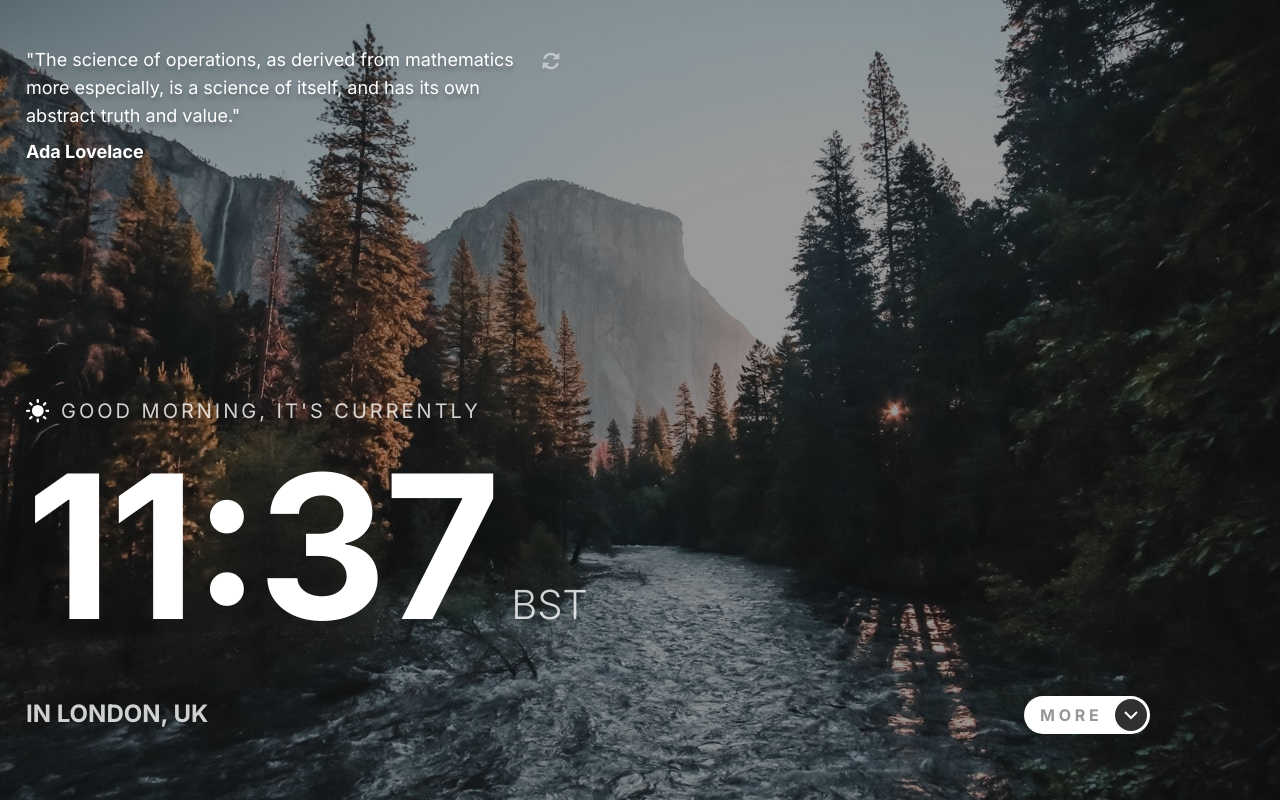
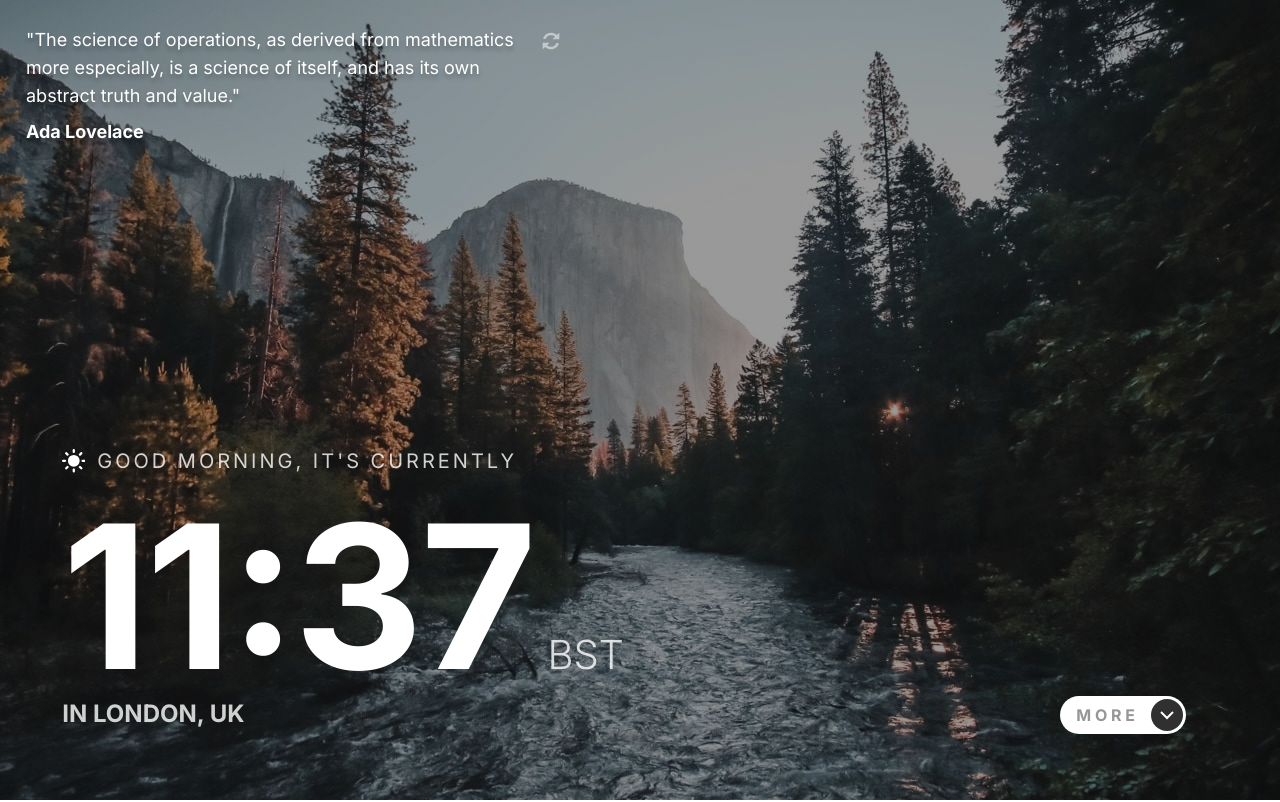
Before and after one commit to KatherineEbel/clock-app, a website with bundled scripts: page public/index.html in a window 1280 px wide. Shown: the top 802 px of the page. Built offline with nearby package versions, Linux system fonts and the light colour scheme; files whose address does not match are found by name.

Commit message:
more style/layout changes

```diff
--- a/public/css/style.css
+++ b/public/css/style.css
@@ -1,3 +1,8 @@
+
+* {
+    box-sizing: border-box;
+}
+
 :root {
     --color-text-primary: #fff;
     --color-text-secondary: #303030;
@@ -33,7 +38,7 @@
 }
 
 
-@media (min-width: 600px) {
+@media (min-width: 550px) {
     :root[data-theme="evening"] {
         --main-bg: url(/assets/tablet/bg-image-nighttime.jpg);
     }
@@ -52,7 +57,7 @@
     }
 }
 
-@media (min-width: 980px) {
+@media (min-width: 1110px) {
     :root[data-theme="evening"] {
         --main-bg: url(/assets/desktop/bg-image-nighttime.jpg);
     }
@@ -66,10 +71,16 @@
         --text-size-dt: .9375rem;
         --text-size-dd: 3.5rem;
     }
-}
 
-* {
-    box-sizing: border-box;
+    .details:after {
+        background-color: var(--color-text-secondary);
+        content: '';
+        height: 252px;
+        left: 50%;
+        opacity: 0.5;
+        width: 1px;
+        position: absolute;
+    }
 }
 
 body {
@@ -80,10 +91,6 @@ body {
     position: relative;
     height: 100vh;
     overflow: hidden;
-}
-
-body.show-more main {
-    /*transform: translateY(-325px);*/
 }
 
 body.show-more .more__arrow {
@@ -99,6 +106,7 @@ body.show-more footer {
 }
 
 main {
+    display: grid;
     position: absolute;
     inset: 0;
     background: linear-gradient(rgba(0, 0, 0, 0.4), rgba(0, 0, 0, 0.4)),
@@ -107,21 +115,16 @@ main {
     -webkit-background-size: cover;
     -moz-background-size: cover;
     -o-background-size: cover;
-    align-items: flex-start;
-    display: flex;
-    flex: 1;
-    flex-direction: column;
-    padding: var(--space-md);
     transition: bottom 300ms ease-in-out;
 }
 
-body.show-more main {
-    bottom: 320px;
+.main-wrapper {
+    display: grid;
+    padding: var(--space-md);
 }
 
-.main-container {
-    display: grid;
-    place-items: center;
+.heading {
+    place-self: flex-start;
 }
 
 .heading .attribution {
@@ -190,6 +193,10 @@ body.show-more main {
     to {
         transform: rotate(359deg);
     }
+}
+
+body.show-more main {
+    bottom: 320px;
 }
 
 body:not(.show-more) .display {
@@ -288,6 +295,7 @@ footer {
     backdrop-filter: blur(var(--filter));
     -webkit-backdrop-filter: blur(var(--filter));
     display: grid;
+    height: 375px;
     place-items: center;
     position: absolute;
     width: 100%;
@@ -366,10 +374,50 @@ html[data-theme="evening"] .time-icon {
     display: none;
 }
 
-@media (min-width: 600px) {
+@media (min-width: 550px) {
+
+    .time {
+        margin-bottom: -50px;
+    }
+
+    .main-wrapper {
+        place-items: center;
+    }
+
     footer {
-        height: 440px;
+        height: 400px;
     }
+
+    .display {
+        display: grid;
+        grid-auto-flow: row;
+        grid-template-rows: min-content 1fr min-content;
+        grid-template-columns: repeat(2, 1fr);
+        place-items: flex-start;
+    }
+
+    .display h1 {
+        grid-column: 1 / 2;
+        grid-row: 1 / 2;
+    }
+
+    .time {
+        grid-row: 2 / 1;
+        grid-column: 1 / 2;
+    }
+
+    .display h3 {
+        grid-column: 1 / 1;
+        grid-row: 3;
+    }
+
+    .more {
+        grid-row: 3;
+        grid-column: 2;
+        margin-top: 0;
+        margin-left: auto;
+    }
+
     .details {
         grid-template-rows: min-content 1fr min-content 1fr;
         grid-row-gap: 0;
@@ -436,53 +484,8 @@ html[data-theme="evening"] .time-icon {
     }
 }
 
-@media (min-width: 1100px) {
+@media (min-height: 1024px) {
     footer {
-        height: 400px;
-    }
-
-    main {
-        padding-top: 2.875rem;
-    }
-
-    .display {
-        display: grid;
-        grid-auto-flow: row;
-        grid-template-rows: min-content 1fr min-content;
-        grid-template-columns: repeat(2, 1fr);
-        place-items: flex-start;
-    }
-
-    .display h1 {
-        grid-column: 1 / 2;
-        grid-row: 1 / 2;
-    }
-
-    .time {
-        grid-row: 2 / 1;
-        grid-column: 1 / 2;
-    }
-
-    .display h3 {
-        grid-column: 1 / 1;
-        grid-row: 3;
-    }
-
-    .more {
-        grid-row: 3;
-        grid-column: 2;
-        margin-top: 0;
-        margin-left: auto;
-        /*margin-right: 165px;*/
-    }
-
-    .details:after {
-        background-color: var(--color-text-secondary);
-        content: '';
-        height: 252px;
-        left: 50%;
-        opacity: 0.5;
-        width: 1px;
-        position: absolute;
+        height: 440px;
     }
 }
--- a/public/index.html
+++ b/public/index.html
@@ -14,6 +14,7 @@
 </head>
 <body>
 <main>
+  <div class='main-wrapper'>
     <div class="heading">
       <div class="quote">
         <p>
@@ -44,6 +45,8 @@
       </span>
       </button>
     </section>
+
+  </div>
 </main>
 <footer>
   <dl class="details">
```
Lines whose indentation alone changed are shown as unchanged.
